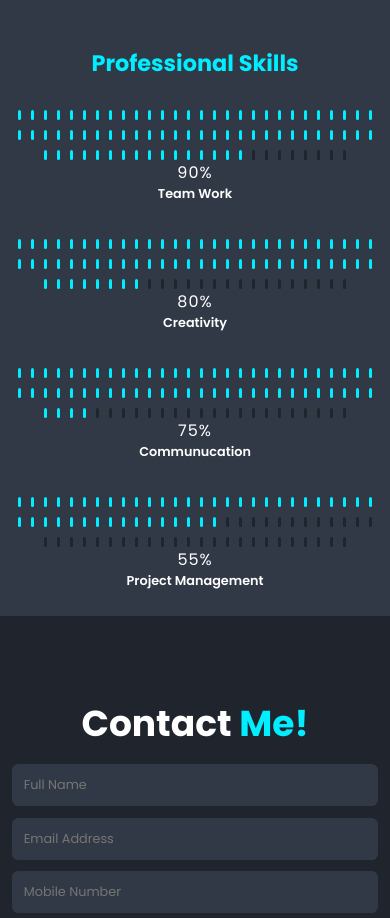
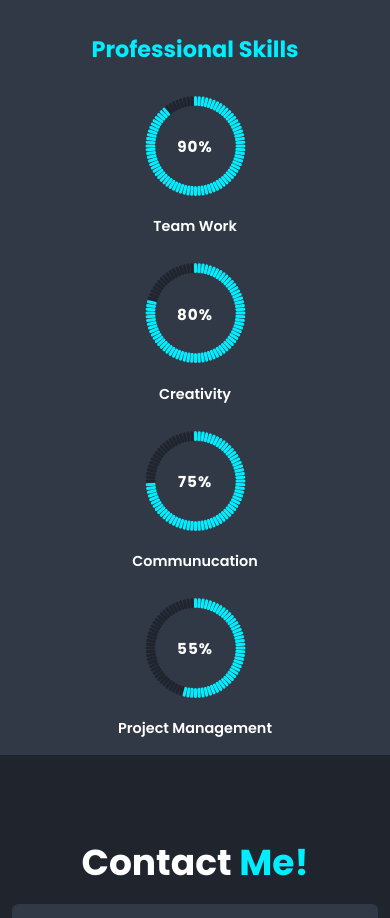
Before and after one commit to Harsh777patel/Start-Project-Complete-Responsive-Portfolio-Website, a plain HTML site: page index.html in a window 390 px wide. Shown: the part 5144-6062 px from the top of the page. Drawn offline with nearby package versions, Linux system fonts and the light colour scheme.

Commit message:
professional skill responsive

```diff
--- a/css/style.css
+++ b/css/style.css
@@ -747,35 +747,56 @@ span {
     }
 }
 
+
+
 @media (max-width: 768px) {
   .skill-main {
-        grid-template-columns: 1fr;
-
-    }
-
-    .professional {
     grid-template-columns: 1fr;
     gap: 2rem;
   }
 
+  .professional {
+    display: flex;
+    flex-direction: column;
+    align-items: center;
+    gap: 2rem;
+  }
+
   .box {
+    width: 100%;
+    max-width: 200px;
+    margin: 0 auto;
+    display: flex;
+    flex-direction: column;
+    align-items: center;
+    position: relative;
+  }
+
+  .circle {
+    width: 120px;
+    height: 120px;
+    position: relative;
+    display: flex;
+    align-items: center;
+    justify-content: center;
+    margin-bottom: 1rem;
+  }
+
+  .box .text {
+    position: static;
+    transform: none;
     text-align: center;
   }
 
   .box .text big {
-        font-size: 2rem;
-        position: static;
-        transform: none;
+    font-size: 1.9rem;
+    font-weight: bold;
+    display: block;
   }
 
-    .circle {
-        height: auto;
-        flex-wrap: wrap;
-        gap: 10px;
-    }
-
-    .circle .points {
-        transform: none;
-        position: static;
+  .box .text small {
+    font-size: 1.8rem;
+    display: block;
+    margin-top: 0.3rem;
   }
 }
```
Lines whose indentation alone changed are shown as unchanged.
